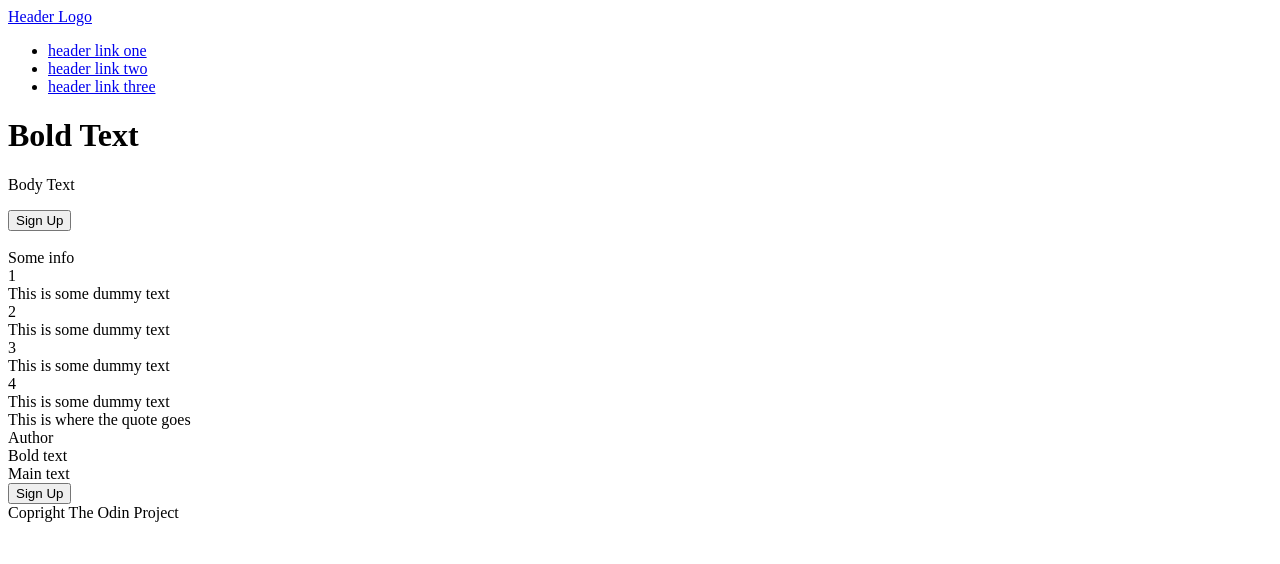
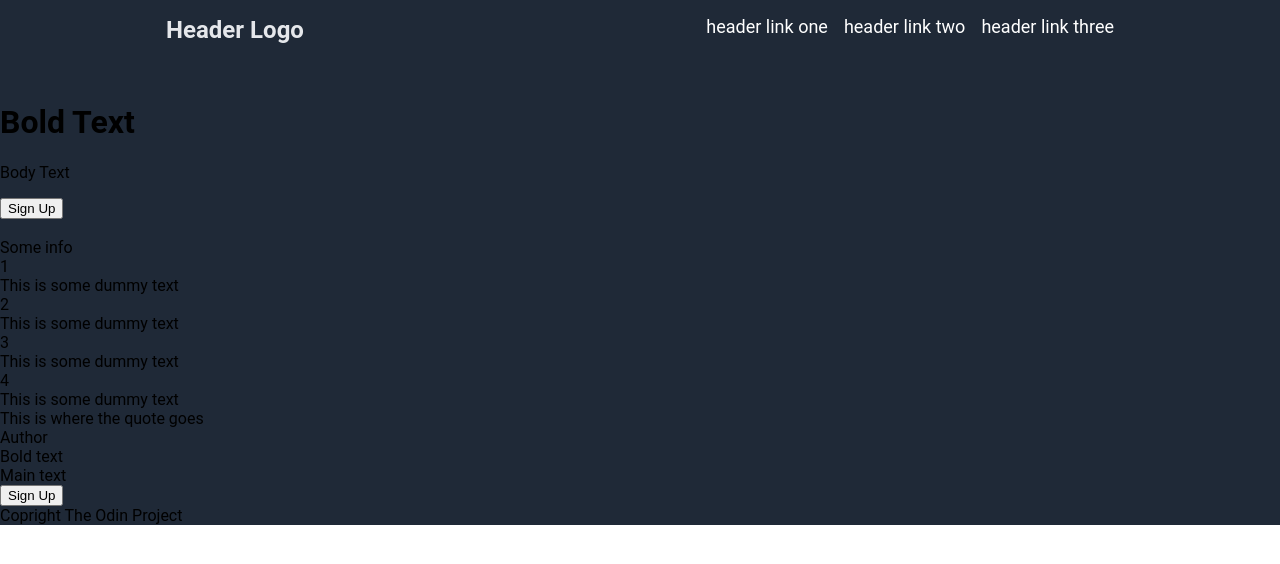
Before and after one commit to boconnor1993/odin-landing-page, a plain HTML site: page index.html in a window 1280 px wide. Drawn offline with Linux system fonts and the light colour scheme.

Commit message:
Complete header css
Completed the header css elements, including formatting and flex properties

```diff
--- a/index.html
+++ b/index.html
@@ -7,7 +7,7 @@
         <link rel="stylesheet" href="style.css">
     </head>
     <body>
-        <div class="top-hero">
+        <div class="header-hero">
             <div class="header">
                 <div class="left-links">
                     <a href="#" class="logo">Header Logo</a>
--- a/style.css
+++ b/style.css
@@ -0,0 +1,49 @@
+body {
+    font-family: Roboto, -apple-system, BlinkMacSystemFont, 'Segoe UI', Oxygen, Ubuntu, Cantarell, 'Open Sans', 'Helvetica Neue', sans-serif;
+    margin: 0;
+    min-height: 100vh;
+    display: flex;
+    flex-direction: column;
+
+
+  }
+
+.header-hero {
+    background-color: #1F2937;
+}
+
+.header {
+    margin-left: 150px;
+    margin-right: 150px;
+    display: flex;
+    height: 50px;
+    padding: 16px;
+    justify-content: space-between;
+
+}
+
+.left-links {
+    color: #F9FAF8;
+    font-size: 24px;
+    font-weight: 600;
+}
+
+.left-links > a {
+    color: #E5E7EB;
+    gap: 50px;
+    text-decoration: none;
+}
+
+.right-links > ul {
+    display: flex;
+    list-style: none;
+    margin: 0;
+    padding: 0;
+    gap: 16px
+}
+
+li > a {
+    color: white;
+    text-decoration: none;
+    font-size: 18px;
+}
```
